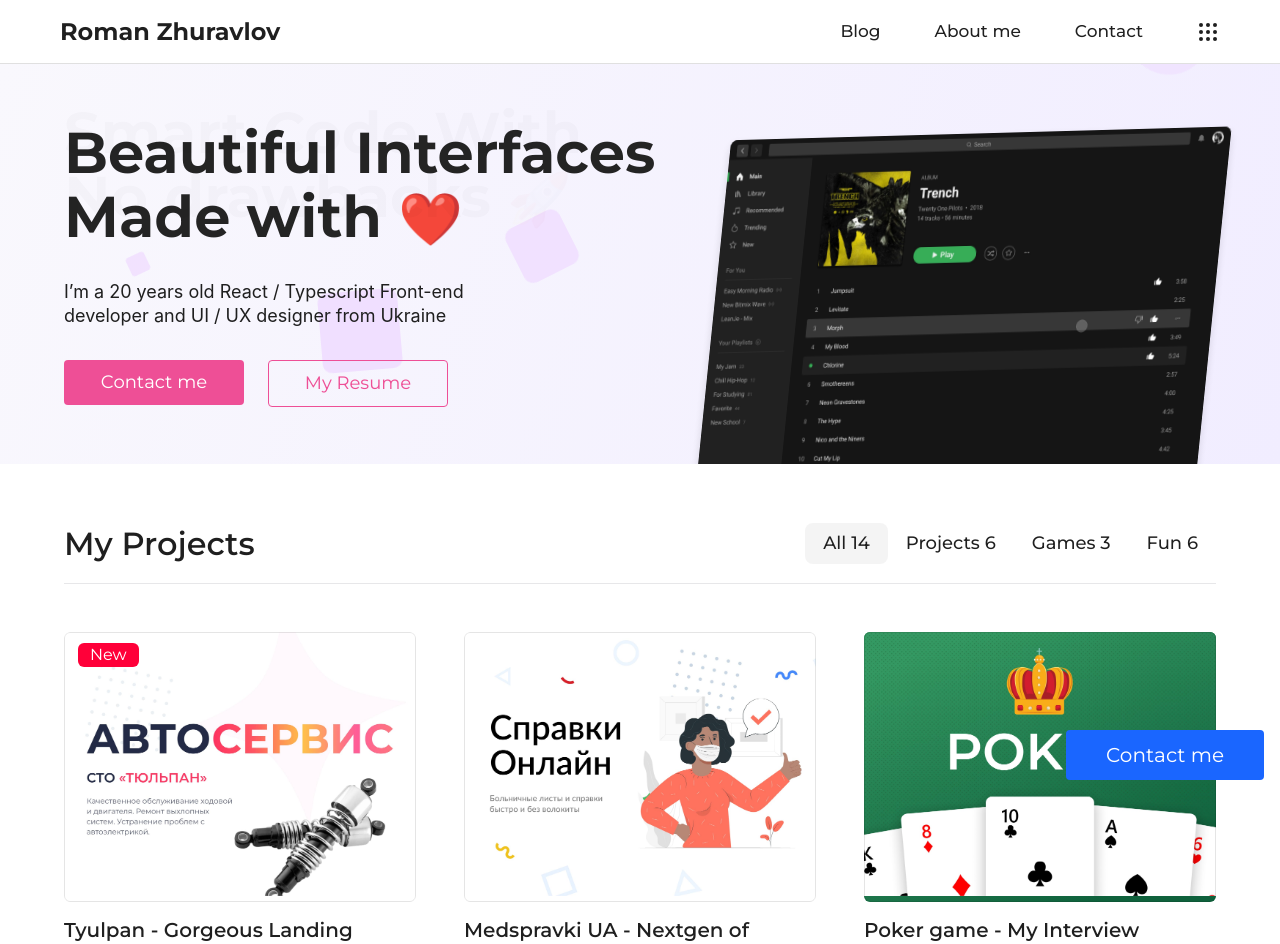
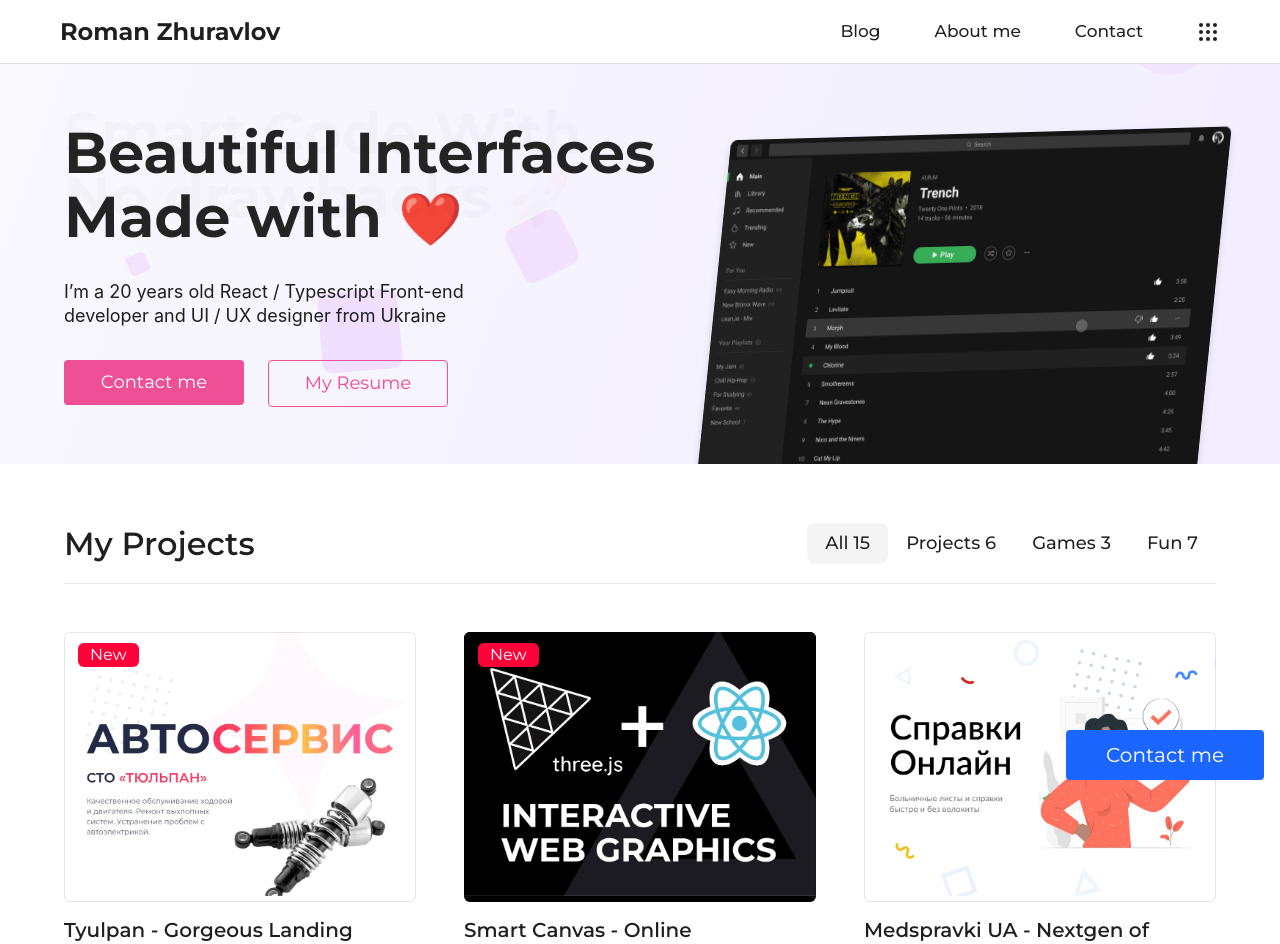
Before and after one commit to snelsi/personal-site, a Next.js app: page / in a window 1280 px wide. Shown: the top 944 px of the page. Built offline with nearby package versions, Linux system fonts and the light colour scheme.

Commit message:
Add smart-canvas to projects list

```diff
--- a/components/projects.ts
+++ b/components/projects.ts
@@ -15,6 +15,13 @@ export const projects: Project[] = [
     title: "Tyulpan - Gorgeous Landing page for the Car Service",
     tags: ["New", "Project"],
     bgColor: "#fff",
+  },
+  {
+    url: "https://smart-canvas.now.sh/",
+    img: "cards/smartCanvas.jpg",
+    title: "Smart Canvas - Online Interactive Three.js Demo",
+    tags: ["New", "Fun"],
+    bgColor: "#000",
   },
   {
     url: "https://medspravki.snelsi.vercel.app/",
```
Also changed, not shown: public/images/cards/smartCanvas.jpg (added).
